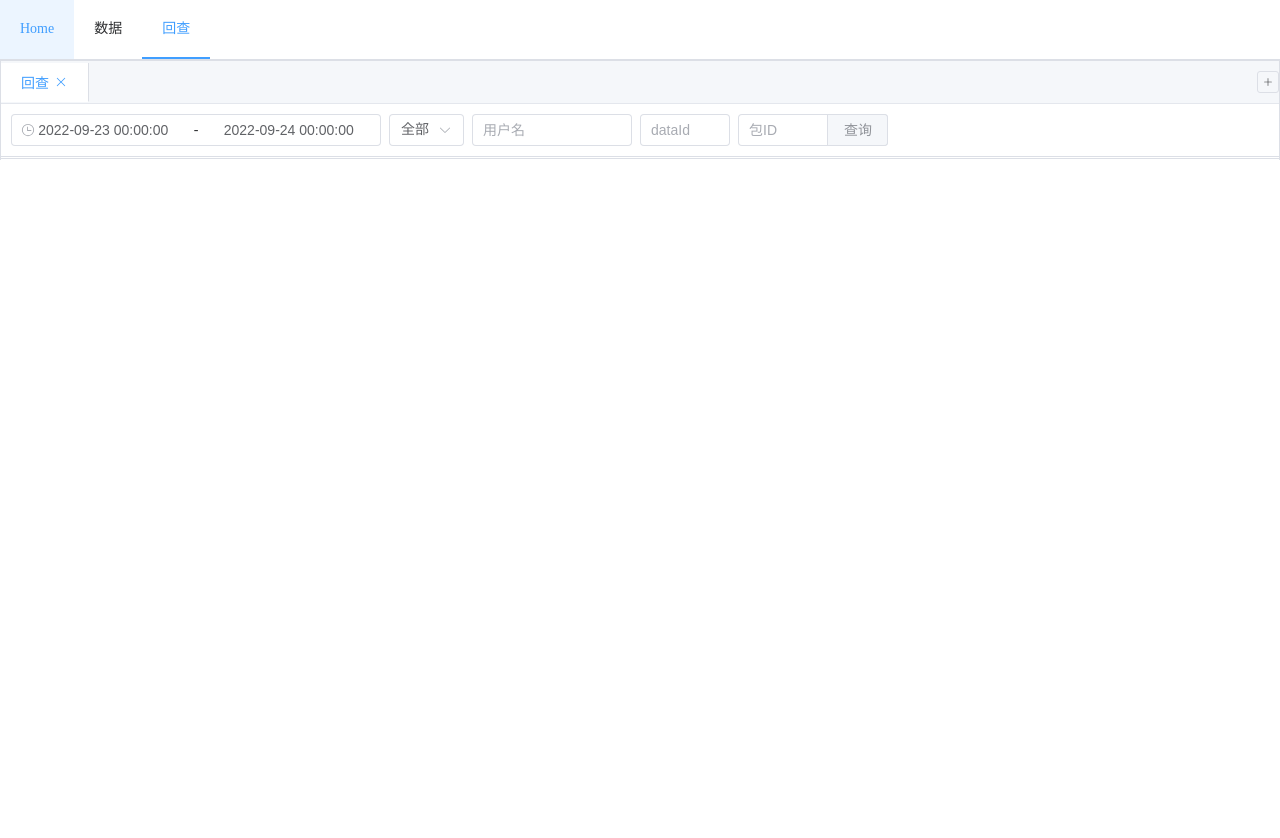
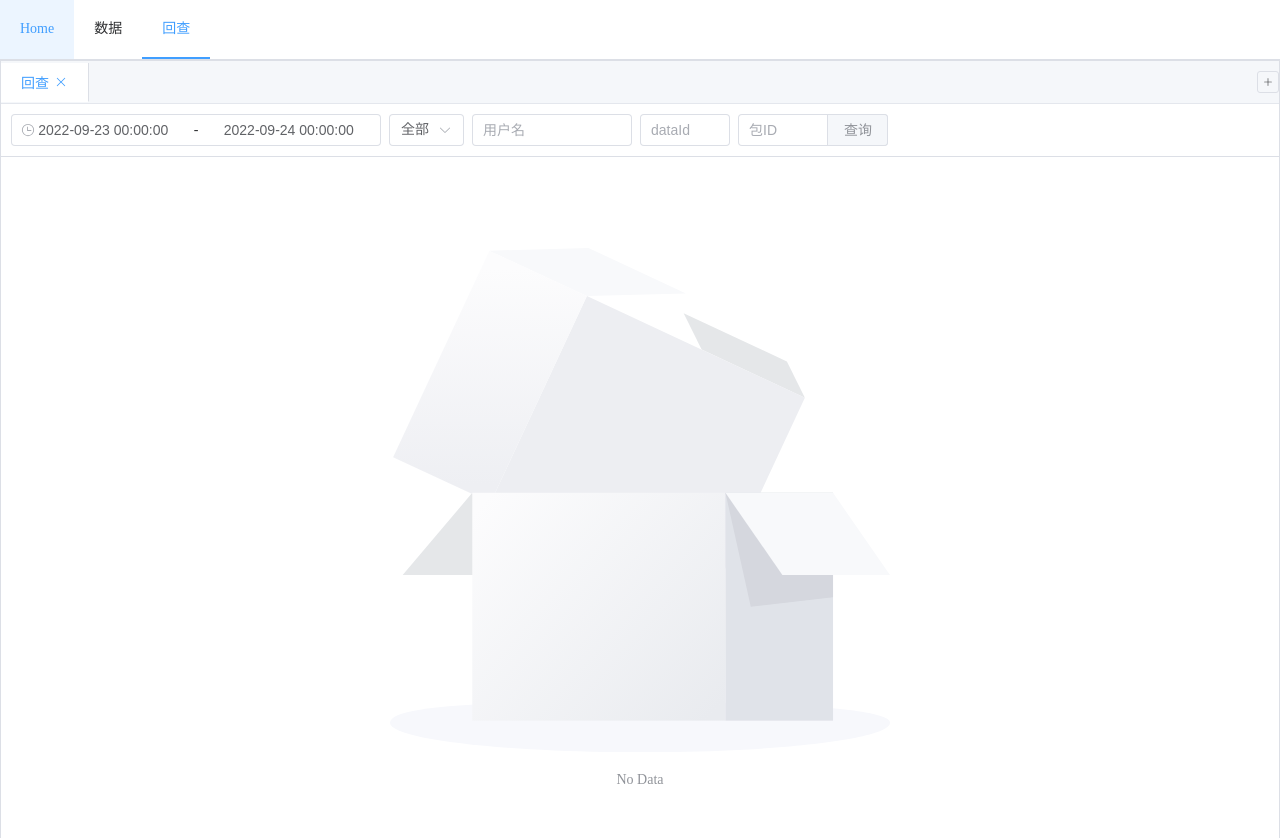
Before and after one commit to chengyuefeng1993/search_data, a Vue app: page /#/search/review in a window 1280 px wide. Before the commit the page ends 800 px from the top, so only its background shows below. Built offline with nearby package versions, Linux system fonts and the light colour scheme.

Commit message:
更新api地址

```diff
--- a/src/components/LabelView.vue
+++ b/src/components/LabelView.vue
@@ -21,6 +21,7 @@
     </div>
     <el-divider style="margin: 0"/>
     <div class="label-view" v-loading="isLoading">
+      <div v-show="isShow">
         <StageData :stage-list="data.stageList"/>
         <el-row :gutter="10" style="margin-top: 10px">
           <el-col :xs="24" :sm="16">
@@ -30,7 +31,8 @@
             <SkipData :skipList="data.skipList" :skipNum="data.skipNum"/>
           </el-col>
         </el-row>
-      <el-empty :image-size="300" v-show="isEmpty"/>
+      </div>
+      <el-empty :image-size="500" v-show="isEmpty"/>
     </div>
   </div>
 </template>
@@ -66,6 +68,10 @@ const timeStart = computed(() => {
 })
 const timeStop = computed(() => {
   return dayjs(data.value.labelTime[1]).valueOf()
+})
+
+const isShow = computed(() => {
+  return Object.getOwnPropertyNames(data.value.stageList).length > 0 || data.value.tagList.length > 0 || data.value.skipList.length > 0;
 })
 
 const isLoading = computed(() => {
--- a/src/components/ReviewView.vue
+++ b/src/components/ReviewView.vue
@@ -33,7 +33,8 @@
     </div>
     <el-divider style="margin: 0"/>
     <transition name=".el-fade-in">
-      <div class="review-main" v-show="view != null" v-loading="data.isLoading">
+      <div class="review-main" v-loading="data.isLoading">
+        <div v-show="view != null">
           <el-space wrap :size="20" alignment="start">
             <component :is="view" v-for="item in reviewData" :item="item"
                        :historyList="item.answers[0].historyList" :imgIsShow="data.imgIsShow"></component>
@@ -44,11 +45,11 @@
                            :page-sizes="pageSizes" background v-show="total !== 0"
                            @current-change="pageNumChange" @size-change="pageSizeChange" :hide-on-single-page="true"/>
           </div>
-        <el-empty :image-size="300" v-show="isEmpty"/>
+        </div>
+        <el-empty :image-size="500" v-show="isEmpty"/>
       </div>
     </transition>
   </div>
-  <el-divider style="margin: 0"/>
 </template>
 <script setup lang="ts">
 import {computed, onMounted, ref} from "vue";
@@ -86,7 +87,7 @@ const view = computed(() => {
     return VideoView
   }
 })
-const pageSizes = [10, 30, 50, 100, 200, 500,1000]
+const pageSizes = [10, 30, 50, 100, 200, 500, 1000]
 const reviewData = computed(() => {
   if (data.value.isFilter) {
     return data.value.reviewList.data?.filter((a) => a?.reviewUser == null)
```
Lines whose indentation alone changed are shown as unchanged.
